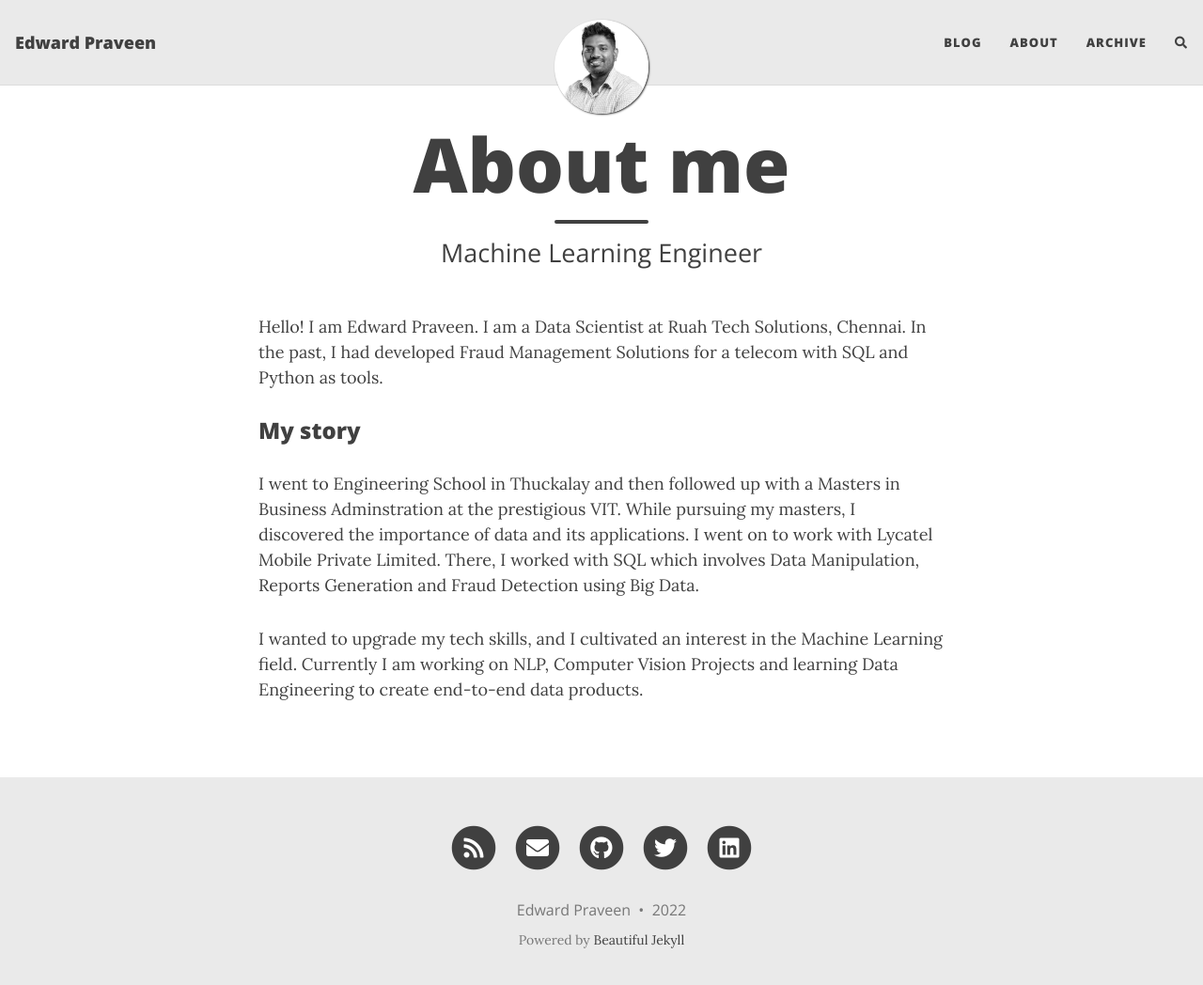
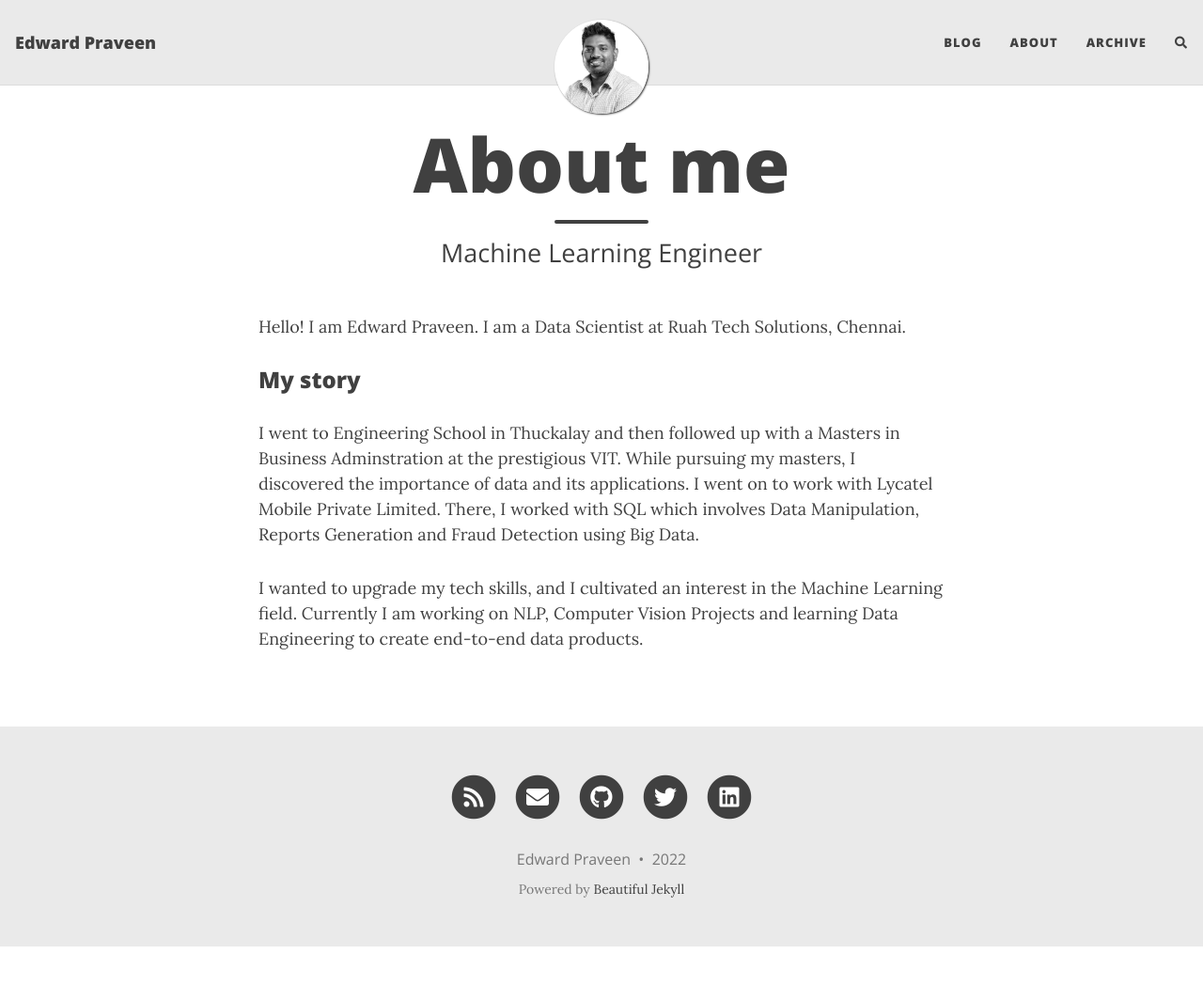
Before and after one commit to buildwithedward/buildwithedward.github.io, a Jekyll site: the page built from aboutme.md, in a window 1280 px wide and 1061 px high. Shown: the top 1048 px of the window at 94% size. Built offline with Jekyll 4.4.1, drawn with Linux system fonts in a browser that asks for light colours; nearby versions of some CDN libraries; comment, search, counter and statistics services are not loaded.

Commit message:
Update aboutme.md

```diff
--- a/aboutme.md
+++ b/aboutme.md
@@ -4,7 +4,7 @@ title: About me
 subtitle: Machine Learning Engineer
 ---
 
-Hello! I am Edward Praveen. I am a Data Scientist at Ruah Tech Solutions, Chennai. In the past, I had developed Fraud Management Solutions for a telecom with SQL and Python as tools.
+Hello! I am Edward Praveen. I am a Data Scientist at Ruah Tech Solutions, Chennai.
 
 ### My story
 I went to Engineering School in Thuckalay and then followed up with a Masters in Business Adminstration at the prestigious VIT.
```
